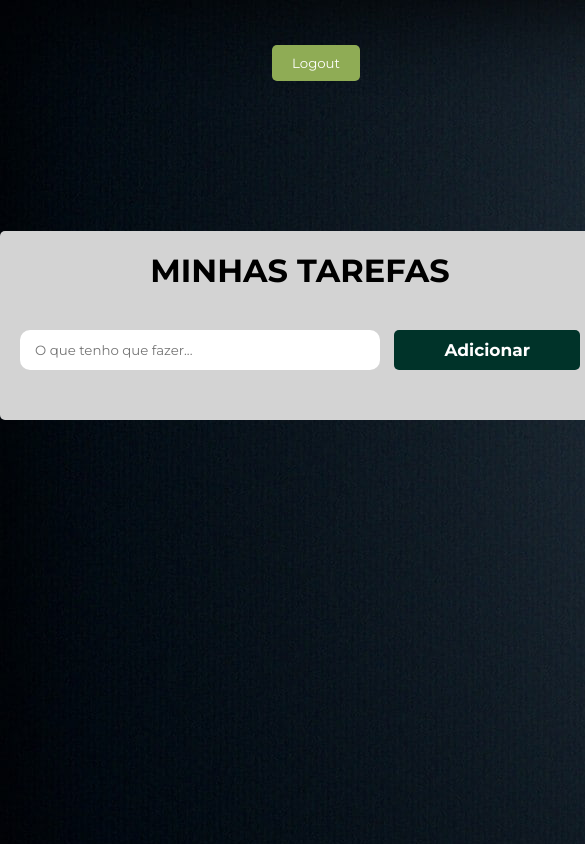
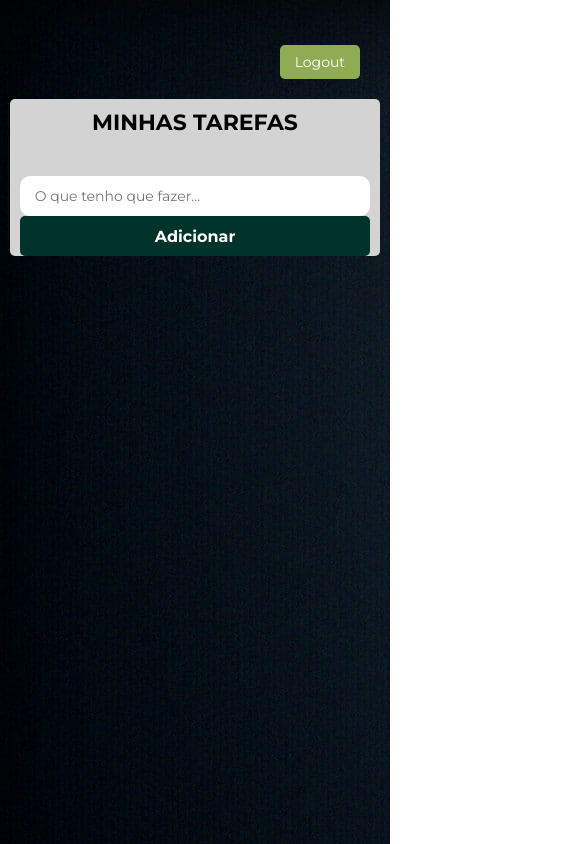
Before and after one commit to caioocode/listadetarefas, a website: page index.html in a window 390 px wide. Shown: the whole page, 585 px wide, since content can reach past the window. Drawn offline with Linux system fonts and the light colour scheme.

Commit message:
responsividade

```diff
--- a/css/style.css
+++ b/css/style.css
@@ -123,3 +123,63 @@ img {
     margin-top: 30px;
     margin-right: 30px;
 }
+
+/* Responsividade para telas menores */
+@media (max-width: 768px) {
+    .container {
+        width: 90%;
+        padding: 15px;
+    }
+
+    .inputTask {
+        width: 100%;
+    }
+
+    .buttonAddTask {
+        width: 100%;
+        padding: 0 20px;
+    }
+
+    .task {
+        margin-bottom: 15px;
+        padding: 0 10px;
+    }
+
+    h1 {
+        font-size: 24px;
+    }
+}
+
+/* Responsividade para telas muito pequenas */
+@media (max-width: 480px) {
+    .container {
+        width: 95%;
+        margin: 20px auto;
+        padding: 10px;
+    }
+
+    .inputTask {
+        width: 100%;
+        font-size: 14px;
+    }
+
+    .buttonAddTask {
+        width: 100%;
+        padding: 0 15px;
+        font-size: 16px;
+    }
+
+    .task {
+        padding: 0 10px;
+        font-size: 14px;
+    }
+
+    h1 {
+        font-size: 22px;
+    }
+
+    #logout-btn {
+        font-size: 14px;
+        padding: 8px 15px;
+    }
+}
```
